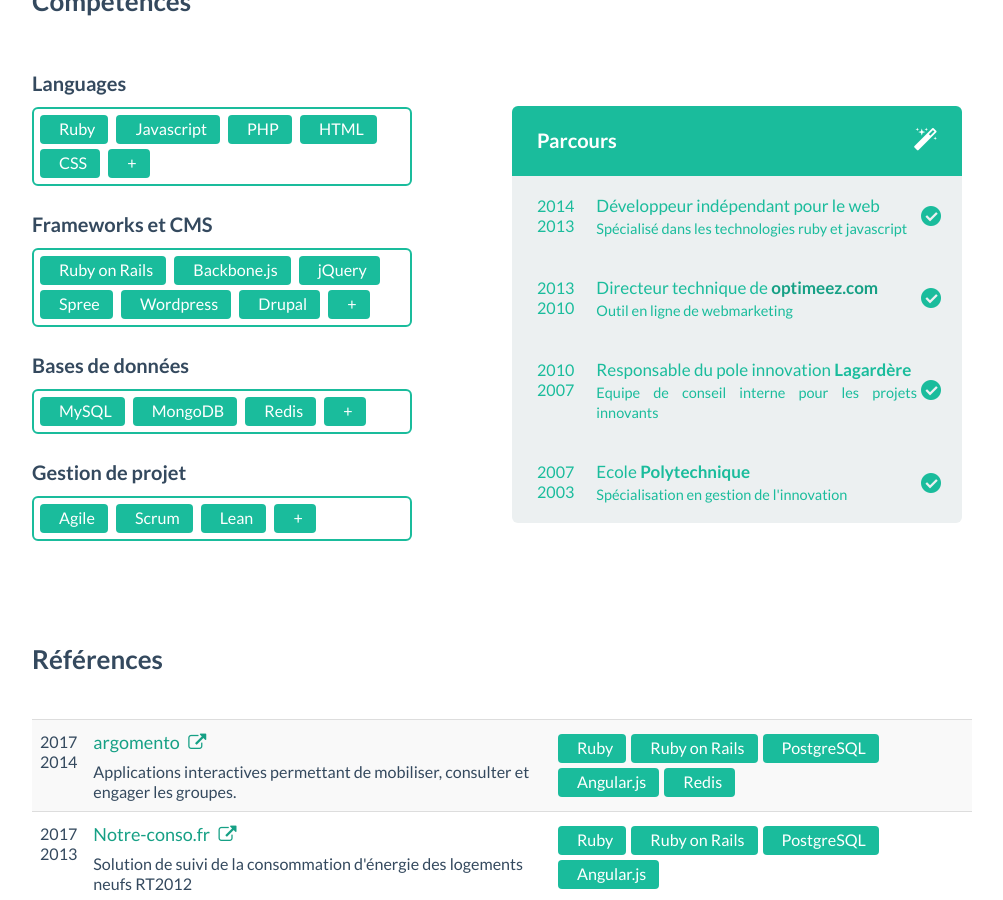
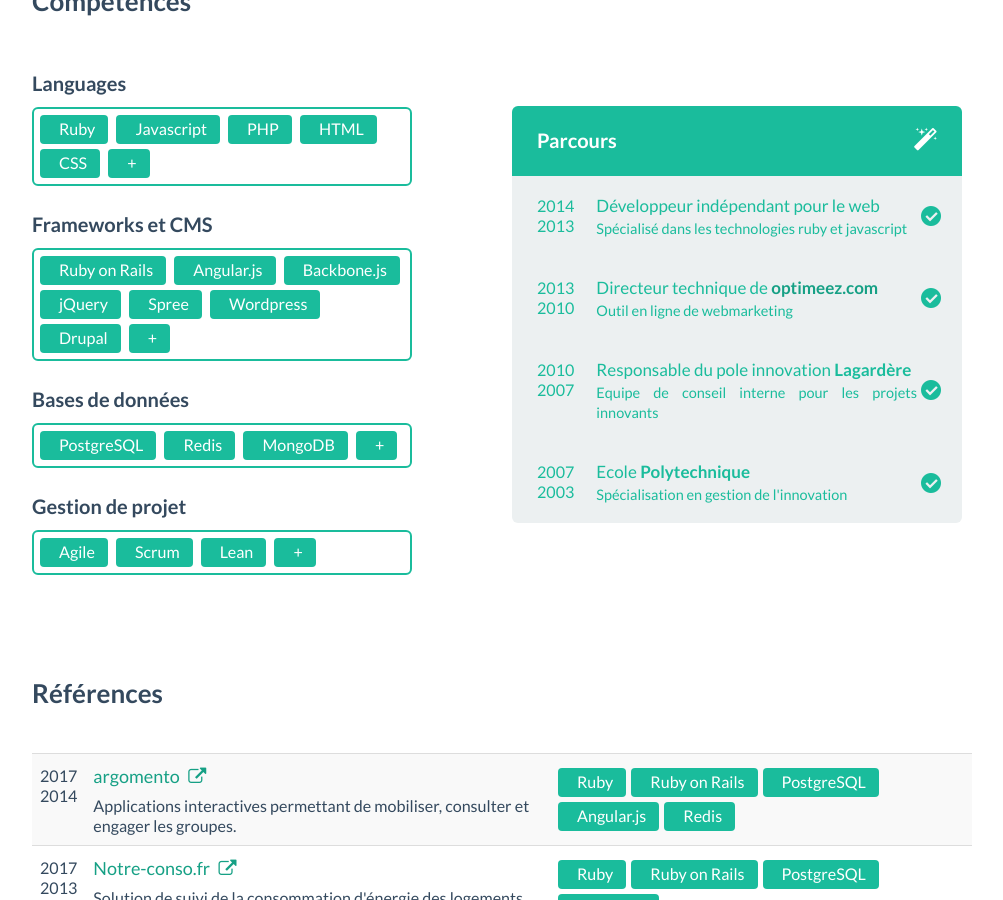
Before and after one commit to arambert/arambert.github.io, a Jekyll site: the page built from index.html, in a window 1280 px wide and 900 px high, scrolled down 648 px. Shown: the whole window, without its empty margins (138-1141 px from the left). Built offline with Jekyll 4.4.1, drawn with Linux system fonts in a browser that asks for light colours.

Commit message:
Update competences.html

```diff
--- a/_includes/competences.html
+++ b/_includes/competences.html
@@ -14,6 +14,7 @@
     <h3>Frameworks et CMS</h3>
     <div class='tagsinput'>
       <span class='tag'>Ruby on Rails</span>
+      <span class='tag'>Angular.js</span>
       <span class='tag'>Backbone.js</span>
       <span class='tag'>jQuery</span>
       <span class='tag'>Spree</span>
@@ -23,9 +24,9 @@
     </div>
     <h3>Bases de données</h3>
     <div class='tagsinput'>
-      <span class='tag'>MySQL</span>
+      <span class='tag'>PostgreSQL</span>
+      <span class='tag'>Redis</span>
       <span class='tag'>MongoDB</span>
-      <span class='tag'>Redis</span>
       <span class='tag'>+</span>
     </div>
     <h3>Gestion de projet</h3>
```
